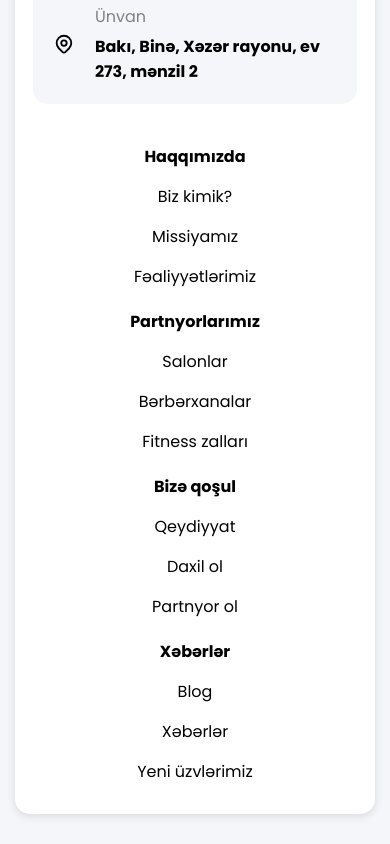
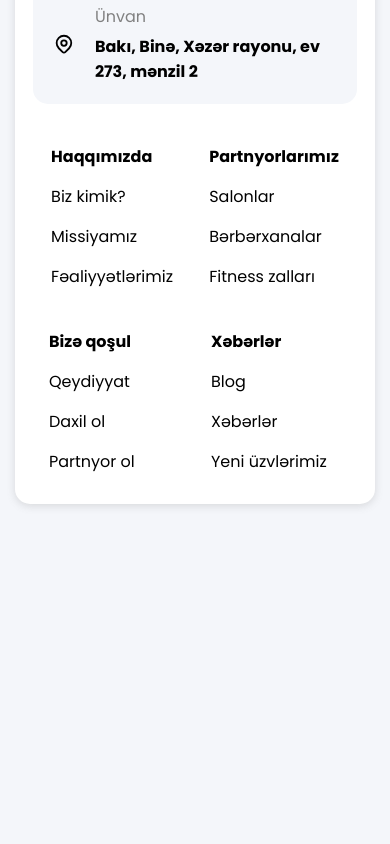
Before and after one commit to ShahriyarMammadov/qaychi.az_web, a React (Vite) app: page / in a window 390 px wide. Shown: the part 5519-6363 px from the top of the page. After the commit the page ends 6053 px from the top, so only its background shows below. Built offline with nearby package versions, Linux system fonts and the light colour scheme; a web font is replaced by a local one.

Commit message:
footer nav fixed

```diff
--- a/src/layouts/footer/index.scss
+++ b/src/layouts/footer/index.scss
@@ -205,32 +205,24 @@ footer {
                 a {
                     padding: 20px;
                 }
-
-                &.location {
-                    width: 40%;
-
-                    .icon {
-                        font-size: 60px !important;
-                    }
-                }
             }
         }
 
-        @media only screen and (max-width: 450px) {
-            nav {
+        // @media only screen and (max-width: 450px) {
+        //     nav {
 
-                .left,
-                .right {
-                    flex-direction: column;
-                    align-items: center;
-                    gap: 20px;
-                    text-align: center;
-                }
+        //         .left,
+        //         .right {
+        //             flex-direction: column;
+        //             align-items: center;
+        //             gap: 20px;
+        //             text-align: center;
+        //         }
 
-                .right {
-                    margin-top: 20px;
-                }
-            }
-        }
+        //         .right {
+        //             margin-top: 20px;
+        //         }
+        //     }
+        // }
     }
 }
```
